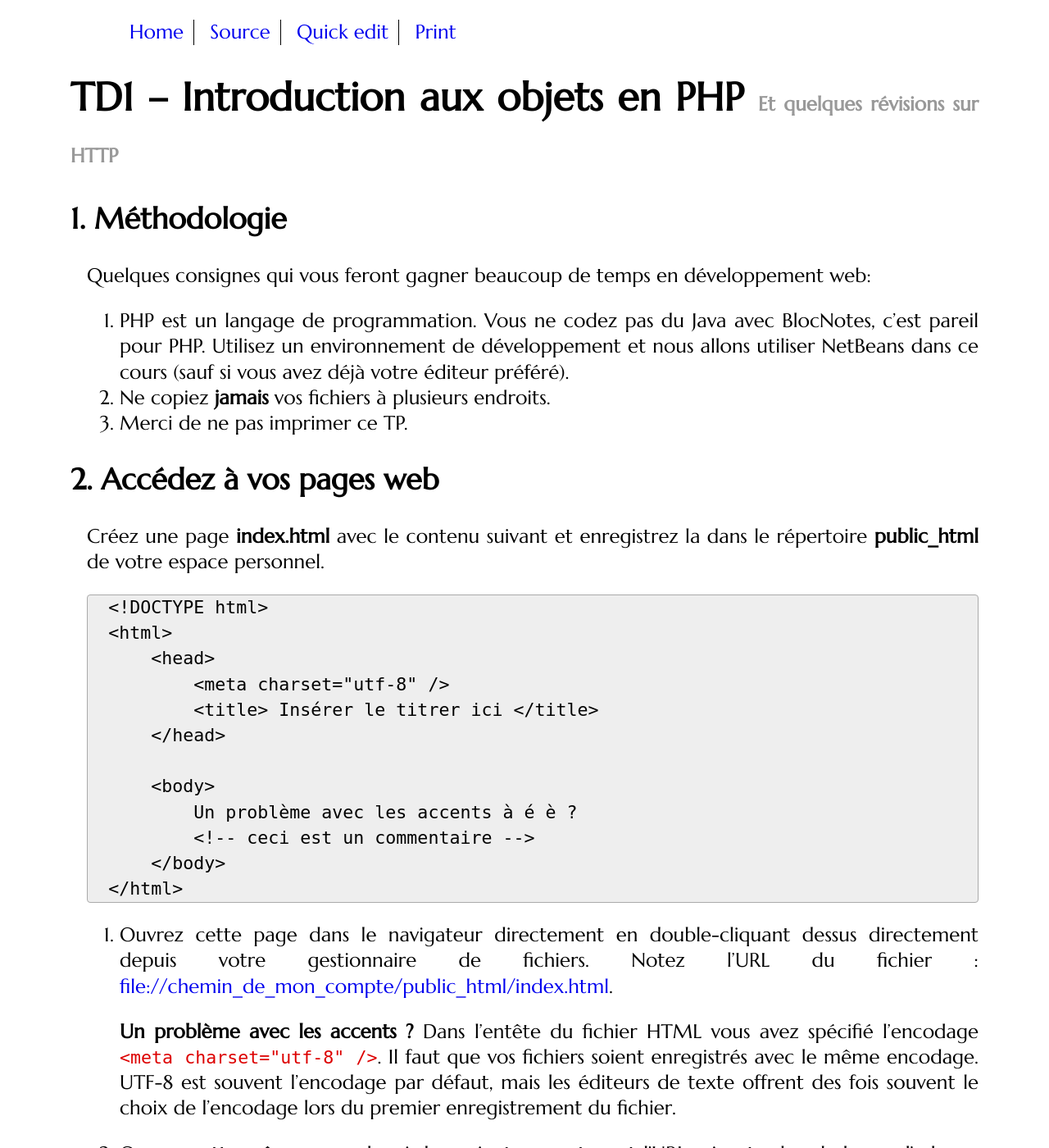
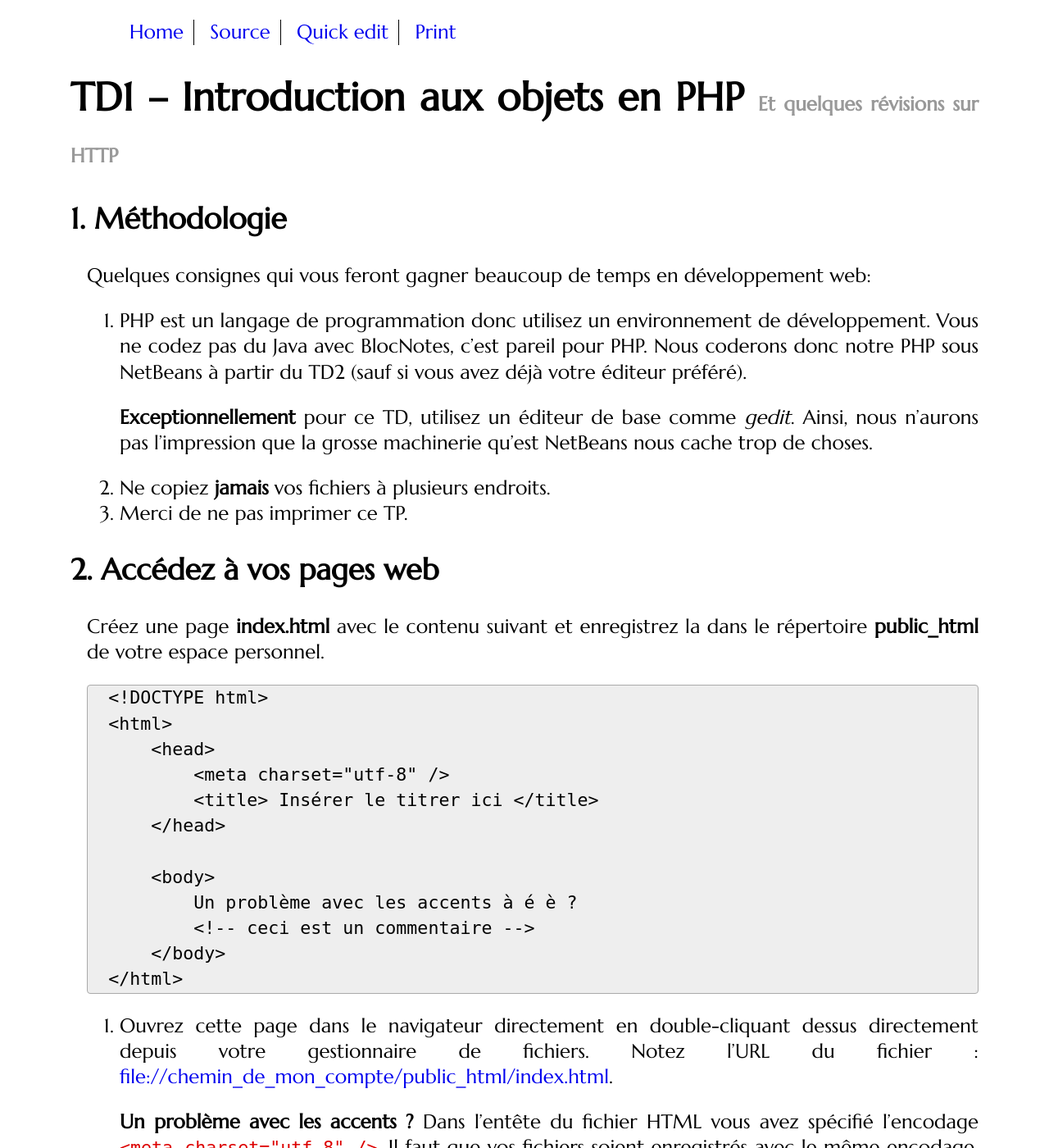
Before and after one commit to romainlebreton/R3.01-DeveloppementWeb, a Jekyll site: the page built from tutorials/tutorial1.md, in a window 1280 px wide and 1400 px high. Shown: the whole window at 82% size. Built offline with Jekyll 4.4.1, drawn with Linux system fonts in a browser that asks for light colours; some web fonts are replaced; some of the changed text lies outside the part shown.

```diff
--- a/tutorials/tutorial1.md
+++ b/tutorials/tutorial1.md
@@ -8,14 +8,15 @@ layout: tutorial
 
 Quelques consignes qui vous feront gagner beaucoup de temps en développement web:
 
-1. PHP est un langage de programmation. Vous ne codez pas du Java avec
-   BlocNotes, c'est pareil pour PHP. Utilisez un environnement de développement
-   et nous allons utiliser NetBeans dans ce cours (sauf si vous avez déjà votre
-   éditeur préféré).
-  <!--
-  NetBeans à partir du TD2 pour qu'ils ne croient pas que NetBeans cache le
-  fonctionnement d'une page Web
-  -->
+1. PHP est un langage de programmation donc utilisez un environnement de
+   développement. Vous ne codez pas du Java avec BlocNotes, c'est pareil pour
+   PHP. Nous coderons donc notre PHP sous NetBeans à partir du TD2 (sauf si vous
+   avez déjà votre éditeur préféré).
+
+   **Exceptionnellement** pour ce TD, utilisez un éditeur de base comme
+     *gedit*. Ainsi, nous n'aurons pas l'impression que la grosse machinerie
+     qu'est NetBeans nous cache trop de choses.
+
 2. Ne copiez **jamais** vos fichiers à plusieurs endroits.
 3. Merci de ne pas imprimer ce TP.
 
@@ -62,7 +63,7 @@ le répertoire **public_html** de votre espace personnel.
    sont rendus inopérants par les ACL.  Il faut donner les droits à l'utilisateur
    www-data (Apache) par la commande setfacl dans un terminal sous Linux :
 
-   `setfacl -m u:www-data:rwx nom\_du\_fichier ou répertoire`
+   `setfacl -m u:www-data:rwx nom_du_fichier ou répertoire`
 
 3. Quelle(s) différence(s) observez-vous entre les deux pages ?
 
@@ -281,4 +282,4 @@ windows, LAMP sous Linux, MAMP sous MacOs)
 
 Attention, pensez à modifier le php.ini pour mettre `display_errors = On`, pour
 avoir les messages d'erreurs. Car par défaut, le serveur est configuré en mode
-production (`display\_errors = Off`).
+production (`display_errors = Off`).
```
Also changed, not shown: assets/tut1-complement.md (added, +161 -0 lines), index.md (+1 -1 lines).
